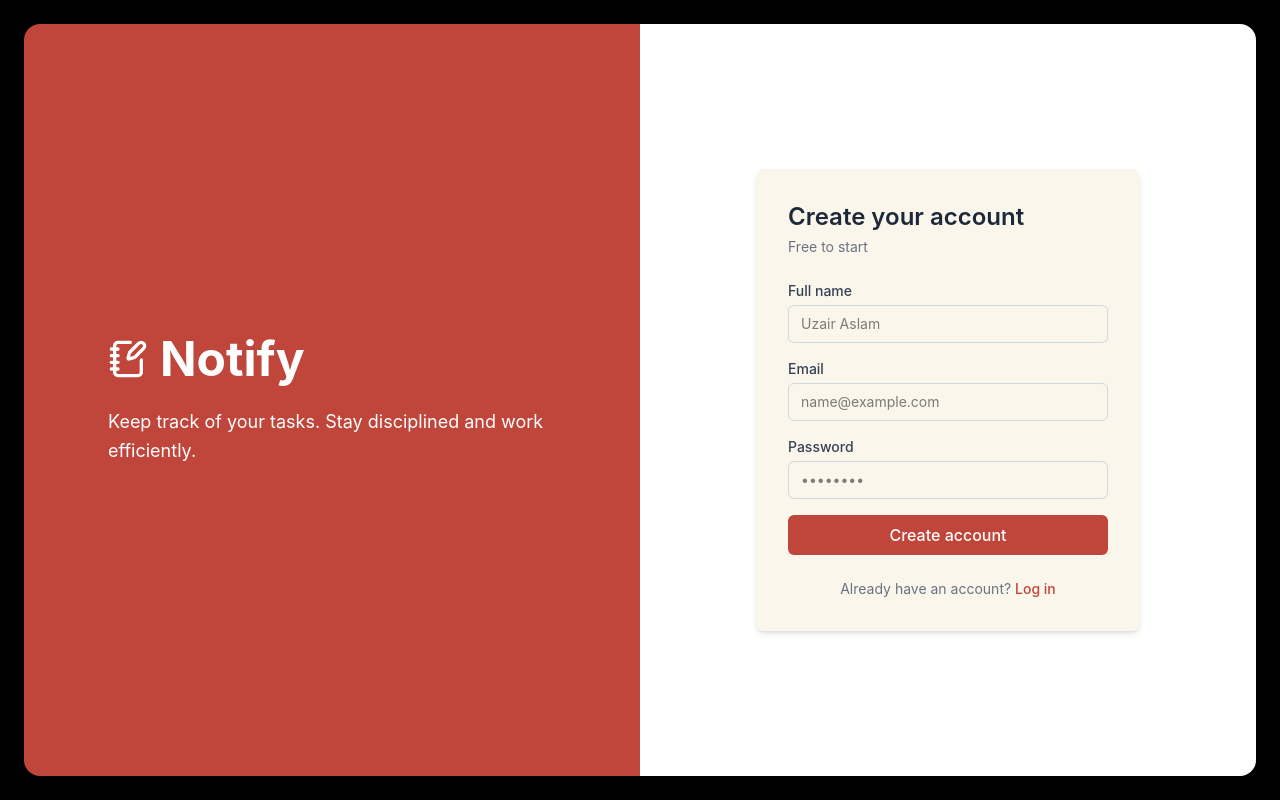
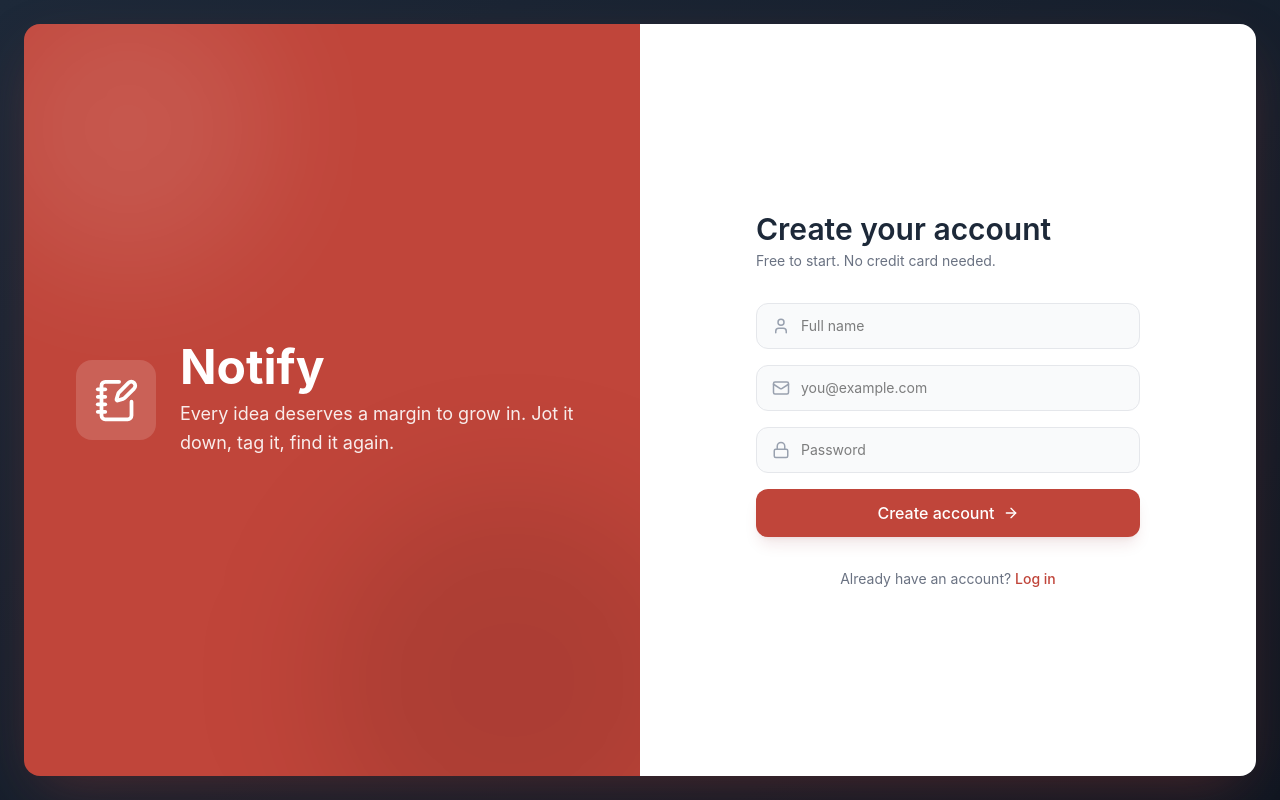
Before and after one commit to 10pshine-cohort-9/cohort-9-mern-7127-uzair, a React (Vite) app in the folder frontend/: page /signup in a window 1280 px wide. Built offline with nearby package versions, Linux system fonts and the light colour scheme.

Commit message:
Refactoring: Frontend Code Refactored for better UI experience

```diff
--- a/frontend/src/pages/Login.tsx
+++ b/frontend/src/pages/Login.tsx
@@ -1,95 +1,95 @@
 import { useState } from 'react'
 import { Link, useNavigate } from 'react-router-dom'
-import type { JSX } from 'react'
-import AuthCard from '../components/AuthCard'
-import { NotebookPen } from 'lucide-react'
+import { NotebookPen, Mail, Lock, ArrowRight } from 'lucide-react'
 import { login } from '../services/authService'
 
-
-const Login = ():JSX.Element => {
+const Login = () => {
   const [email, setEmail] = useState('')
   const [password, setPassword] = useState('')
-  const [error, setError] = useState('');
-  const navigate = useNavigate();
+  const [error, setError] = useState('')
+  const navigate = useNavigate()
 
   const handleSubmit = async (e: React.FormEvent<HTMLFormElement>) => {
     e.preventDefault()
-    setError('');
-
     try {
-      await login(email, password);
-      navigate('/dashboard');
-
+      await login(email, password)
+      navigate('/dashboard')
     } catch (error) {
-      setError(error instanceof Error ? error.message : 'Something went wrong');
+      setError(error instanceof Error ? error.message : 'Login failed')
     }
   }
 
   return (
-    <div className="min-h-screen bg-black flex items-center justify-center p-3 md:p-6">
-      <div className="w-full h-[calc(100vh-1.5rem)] md:h-[calc(100vh-3rem)] rounded-2xl overflow-hidden flex shadow-2xl">
-        <div className="hidden md:flex w-1/2 bg-[#C0453A] text-white items-center justify-center px-12">
-          <div className="max-w-md">
-            <div className="flex items-center gap-3 mb-6">
-              <NotebookPen size={40} />
-              <h1 className="text-5xl font-bold">Notify</h1>
-              </div>
-              <p className="text-lg leading-relaxed">
-                Keep track of your tasks. Stay disciplined and work efficiently.
+    <div className="min-h-screen bg-linear-to-br from-[#1D2939] to-[#0F1621] flex items-center justify-center p-3 md:p-6">
+      <div className="w-full h-[calc(100vh-1.5rem)] md:h-[calc(100vh-3rem)] rounded-2xl overflow-hidden flex shadow-[0_20px_60px_-15px_rgba(192,69,58,0.35)]">
+
+        <div className="hidden md:flex relative w-1/2 bg-[#C0453A] text-white items-center justify-center px-12 overflow-hidden">
+          <div className="absolute w-72 h-72 bg-white/10 rounded-full blur-3xl -top-10 -left-10" />
+          <div className="absolute w-96 h-96 bg-black/10 rounded-full blur-3xl -bottom-24 -right-16" />
+
+          <div className="relative max-w-lg flex items-center gap-6">
+            <div className="w-20 h-20 rounded-2xl bg-white/15 flex items-center justify-center flex-shrink-0">
+              <NotebookPen size={45} />
+            </div>
+            <div>
+              <h1 className="text-5xl font-bold mb-2">Notify</h1>
+              <p className="text-lg leading-relaxed text-white/90">
+                Every idea deserves a margin to grow in. Jot it down, tag it, find it again.
               </p>
+            </div>
           </div>
         </div>
 
         <div className="w-full md:w-1/2 flex items-center justify-center px-8 py-12 bg-white overflow-y-auto">
-          <AuthCard
-            title="Welcome back"
-            subtitle="Log in to continue to Notify"
-            footer={
-              <>
-                Don't have an account? <Link to="/signup" className="text-[#C0453A] font-medium">Sign up</Link>
-              </>
-            }
-          >
-            {error && <p className="text-red-500 text-sm mb-4">{error}</p>}
+          <div className="w-full max-w-sm">
+            <h2 className="text-3xl font-semibold text-[#1D2939] mb-1">Welcome back</h2>
+            <p className="text-sm text-gray-500 mb-8">Log in to continue to Notify</p>
+
+            {error && (
+              <p className="text-sm text-red-600 bg-red-50 rounded-lg px-3 py-2 mb-4">{error}</p>
+            )}
+
             <form onSubmit={handleSubmit} className="space-y-4">
-              <div>
-                <label htmlFor="email" className="block text-sm font-medium text-gray-700 mb-1">
-                  Email
-                </label>
+              <div className="relative">
+                <Mail size={18} className="absolute left-4 top-1/2 -translate-y-1/2 text-gray-400" />
                 <input
-                  id="email"
                   type="email"
                   placeholder="you@example.com"
                   value={email}
                   onChange={(e) => setEmail(e.target.value)}
                   required
-                  className="w-full border border-gray-300 rounded-md px-3 py-2 text-sm focus:outline-none focus:ring-2 focus:ring-[#C0453A]"
+                  className="w-full border border-gray-200 rounded-xl pl-11 pr-4 py-3 text-sm bg-gray-50 focus:bg-white focus:outline-none focus:ring-2 focus:ring-[#C0453A] focus:border-transparent transition"
                 />
               </div>
 
-              <div>
-                <label htmlFor="password" className="block text-sm font-medium text-gray-700 mb-1">
-                  Password
-                </label>
+              <div className="relative">
+                <Lock size={18} className="absolute left-4 top-1/2 -translate-y-1/2 text-gray-400" />
                 <input
-                  id="password"
                   type="password"
-                  placeholder="••••••••"
+                  placeholder="Password"
                   value={password}
                   onChange={(e) => setPassword(e.target.value)}
                   required
-                  className="w-full border border-gray-300 rounded-md px-3 py-2 text-sm focus:outline-none focus:ring-2 focus:ring-[#C0453A]"
+                  className="w-full border border-gray-200 rounded-xl pl-11 pr-4 py-3 text-sm bg-gray-50 focus:bg-white focus:outline-none focus:ring-2 focus:ring-[#C0453A] focus:border-transparent transition"
                 />
               </div>
 
               <button
                 type="submit"
-                className="w-full bg-[#C0453A] text-white font-medium py-2 rounded-md hover:opacity-90 transition"
+                className="w-full flex items-center justify-center gap-2 bg-[#C0453A] text-white font-medium py-3 rounded-xl shadow-lg shadow-red-900/10 hover:shadow-red-900/20 hover:-translate-y-0.5 transition-all"
               >
                 Log in
+                <ArrowRight size={16} />
               </button>
             </form>
-          </AuthCard>
+
+            <p className="text-sm text-gray-500 text-center mt-8">
+              Don't have an account?{' '}
+              <Link to="/signup" className="text-[#C0453A] font-medium">
+                Sign up
+              </Link>
+            </p>
+          </div>
         </div>
       </div>
     </div>
--- a/frontend/src/pages/Profile.tsx
+++ b/frontend/src/pages/Profile.tsx
@@ -1,7 +1,7 @@
 import type { JSX } from 'react'
-import { useState, useEffect } from 'react'
+import { useState, useEffect, useRef } from 'react'
 import { useNavigate } from 'react-router-dom'
-import { User } from 'lucide-react'
+import { User, Mail, Camera } from 'lucide-react'
 import { getProfile, uploadProfilePicture } from '../services/authService'
 import Sidebar from '../components/Sidebar'
 
@@ -15,6 +15,7 @@ const Profile = (): JSX.Element => {
   const [profile, setProfile] = useState<UserProfile | null>(null)
   const [error, setError] = useState('')
   const [uploading, setUploading] = useState(false)
+  const fileInputRef = useRef<HTMLInputElement>(null)
   const navigate = useNavigate()
 
   useEffect(() => {
@@ -53,42 +54,83 @@ const Profile = (): JSX.Element => {
     <div className="min-h-screen flex bg-white">
       <Sidebar />
 
-      <div className="flex-1 flex items-center justify-center px-8">
-        <div className="w-full max-w-sm bg-[#FAF6EC] rounded-lg shadow-md p-8 text-center">
-          {error && <p className="text-sm text-red-600 mb-4">{error}</p>}
+      <div className="flex-1 flex flex-col overflow-y-auto">
+        {error && (
+          <p className="text-sm text-red-600 bg-red-50 px-6 py-2">{error}</p>
+        )}
 
         {profile ? (
           <>
+            <div className="h-56 bg-linear-to-br from-[#1D2939] to-[#0F1621] relative shrink-0 overflow-hidden">
+              <div className="absolute w-96 h-96 bg-[#C0453A]/20 rounded-full blur-3xl -top-20 -right-20" />
+              <div className="absolute w-64 h-64 bg-white/5 rounded-full blur-3xl -bottom-32 left-1/4" />
+            </div>
+
+            <div className="flex-1 px-8 md:px-16 pb-16">
+              <div className="-mt-16 flex flex-col items-center">
+                <div className="relative group">
                   {profile.profilePicture ? (
                     <img
                       src={`${import.meta.env.VITE_API_URL}${profile.profilePicture}`}
                       alt={profile.name}
-                  className="w-24 h-24 rounded-full mx-auto mb-4 object-cover"
+                      className="w-32 h-32 rounded-full object-cover ring-4 ring-white shadow-lg"
                     />
                   ) : (
-                <div className="w-24 h-24 rounded-full bg-[#1D2939] flex items-center justify-center mx-auto mb-4">
-                  <User size={40} color="#FAF6EC" />
+                    <div className="w-32 h-32 rounded-full bg-[#1D2939] flex items-center justify-center ring-4 ring-white shadow-lg">
+                      <User size={50} color="#FAF6EC" />
                     </div>
                   )}
 
-              <label htmlFor="profilePicture" className="block text-sm text-[#C0453A] font-medium cursor-pointer mb-4">
-                {uploading ? 'Uploading...' : profile.profilePicture ? 'Change photo' : 'Add photo'}
-              </label>
+                  <button
+                    onClick={() => fileInputRef.current?.click()}
+                    className="absolute inset-0 rounded-full bg-black/50 opacity-0 group-hover:opacity-100 transition-opacity flex items-center justify-center"
+                  >
+                    <Camera size={24} color="white" />
+                  </button>
+
                   <input
-                id="profilePicture"
+                    ref={fileInputRef}
                     type="file"
                     accept="image/*"
                     onChange={handleFileChange}
                     className="hidden"
                   />
+                </div>
 
-              <h1 className="text-xl font-semibold text-[#1D2939]">{profile.name}</h1>
-              <p className="text-sm text-gray-500">{profile.email}</p>
+                {uploading && (
+                  <p className="text-xs text-gray-400 mt-2">Uploading...</p>
+                )}
+
+                <h1 className="text-2xl font-semibold text-[#1D2939] mt-4">{profile.name}</h1>
+                <p className="text-sm text-gray-500 mt-1">{profile.email}</p>
+              </div>
+
+              <div className="max-w-2xl mx-auto mt-12 grid grid-cols-1 md:grid-cols-2 gap-4">
+                <div className="flex items-center gap-3 px-5 py-4 bg-[#FAF6EC] rounded-xl">
+                  <div className="w-10 h-10 rounded-lg bg-white flex items-center justify-center shrink-0">
+                    <User size={18} color="#C0453A" />
+                  </div>
+                  <div>
+                    <p className="text-xs text-gray-500">Full name</p>
+                    <p className="text-sm text-[#1D2939] font-medium">{profile.name}</p>
+                  </div>
+                </div>
+
+                <div className="flex items-center gap-3 px-5 py-4 bg-[#FAF6EC] rounded-xl">
+                  <div className="w-10 h-10 rounded-lg bg-white flex items-center justify-center shrink-0">
+                    <Mail size={18} color="#C0453A" />
+                  </div>
+                  <div>
+                    <p className="text-xs text-gray-500">Email address</p>
+                    <p className="text-sm text-[#1D2939] font-medium">{profile.email}</p>
+                  </div>
+                </div>
+              </div>
+            </div>
           </>
         ) : (
-            <p className="text-gray-400">Loading...</p>
+          <p className="text-gray-400 text-center mt-20">Loading...</p>
         )}
-        </div>
       </div>
     </div>
   )
--- a/frontend/src/pages/SignUp.tsx
+++ b/frontend/src/pages/SignUp.tsx
@@ -1,110 +1,107 @@
 import { useState } from 'react'
-import { Link } from 'react-router-dom'
-import type { JSX } from 'react'
-import AuthCard from '../components/AuthCard'
-import { NotebookPen } from 'lucide-react'
-import { useNavigate } from 'react-router-dom'
+import { Link, useNavigate } from 'react-router-dom'
+import { NotebookPen, User, Mail, Lock, ArrowRight } from 'lucide-react'
 import { signup } from '../services/authService'
 
-const SignUp = ():JSX.Element => {
+const SignUp = () => {
   const [name, setName] = useState('')
   const [email, setEmail] = useState('')
   const [password, setPassword] = useState('')
   const [error, setError] = useState('')
-  const navigate = useNavigate();
+  const navigate = useNavigate()
 
   const handleSubmit = async (e: React.FormEvent<HTMLFormElement>) => {
     e.preventDefault()
-    setError('');
     try {
-      await signup(name, email, password);
-      navigate('/dashboard');
-
+      await signup(name, email, password)
+      navigate('/dashboard')
     } catch (error) {
-      setError(error instanceof Error? error.message : "Something went wrong!");
+      setError(error instanceof Error ? error.message : 'Signup failed')
     }
   }
 
   return (
-    <div className="min-h-screen bg-black flex items-center justify-center p-3 md:p-6">
-      <div className="w-full h-[calc(100vh-1.5rem)] md:h-[calc(100vh-3rem)] rounded-2xl overflow-hidden flex shadow-2xl">
-        <div className="hidden md:flex w-1/2 bg-[#C0453A] text-white items-center justify-center px-12">
-          <div className="max-w-md">
-            <div className="flex items-center gap-3 mb-6">
-              <NotebookPen size={40} />
-              <h1 className="text-5xl font-bold">Notify</h1>
-              </div>
-              <p className="text-lg leading-relaxed">
-                Keep track of your tasks. Stay disciplined and work efficiently.
+    <div className="min-h-screen bg-linear-to-br from-[#1D2939] to-[#0F1621] flex items-center justify-center p-3 md:p-6">
+      <div className="w-full h-[calc(100vh-1.5rem)] md:h-[calc(100vh-3rem)] rounded-2xl overflow-hidden flex shadow-[0_20px_60px_-15px_rgba(192,69,58,0.35)]">
+        <div className="hidden md:flex relative w-1/2 bg-[#C0453A] text-white items-center justify-center px-12 overflow-hidden">
+          <div className="absolute w-72 h-72 bg-white/10 rounded-full blur-3xl -top-10 -left-10" />
+          <div className="absolute w-96 h-96 bg-black/10 rounded-full blur-3xl -bottom-24 -right-16" />
+
+          <div className="relative max-w-lg flex items-center gap-6">
+            <div className="w-20 h-20 rounded-2xl bg-white/15 flex items-center justify-center flex-shrink-0">
+              <NotebookPen size={45} />
+            </div>
+            <div>
+              <h1 className="text-5xl font-bold mb-2">Notify</h1>
+              <p className="text-lg leading-relaxed text-white/90">
+                Every idea deserves a margin to grow in. Jot it down, tag it, find it again.
               </p>
+            </div>
           </div>
         </div>
 
         <div className="w-full md:w-1/2 flex items-center justify-center px-8 py-12 bg-white overflow-y-auto">
-          <AuthCard
-            title="Create your account"
-            subtitle="Free to start"
-            footer={
-              <>
-                Already have an account? <Link to="/login" className="text-[#C0453A] font-medium">Log in</Link>
-              </>
-            }
-          >
-            {error && <p className="text-red-500 text-sm mb-4">{error}</p>}
+          <div className="w-full max-w-sm">
+            <h2 className="text-3xl font-semibold text-[#1D2939] mb-1">Create your account</h2>
+            <p className="text-sm text-gray-500 mb-8">Free to start. No credit card needed.</p>
+
+            {error && (
+              <p className="text-sm text-red-600 bg-red-50 rounded-lg px-3 py-2 mb-4">{error}</p>
+            )}
+
             <form onSubmit={handleSubmit} className="space-y-4">
-              <div>
-                <label htmlFor="name" className="block text-sm font-medium text-gray-700 mb-1">
-                  Full name
-                </label>
+              <div className="relative">
+                <User size={18} className="absolute left-4 top-1/2 -translate-y-1/2 text-gray-400" />
                 <input
-                  id="name"
                   type="text"
-                  placeholder="Uzair Aslam"
+                  placeholder="Full name"
                   value={name}
                   onChange={(e) => setName(e.target.value)}
                   required
-                  className="w-full border border-gray-300 rounded-md px-3 py-2 text-sm focus:outline-none focus:ring-2 focus:ring-[#C0453A]"
+                  className="w-full border border-gray-200 rounded-xl pl-11 pr-4 py-3 text-sm bg-gray-50 focus:bg-white focus:outline-none focus:ring-2 focus:ring-[#C0453A] focus:border-transparent transition"
                 />
               </div>
 
-              <div>
-                <label htmlFor="email" className="block text-sm font-medium text-gray-700 mb-1">
-                  Email
-                </label>
+              <div className="relative">
+                <Mail size={18} className="absolute left-4 top-1/2 -translate-y-1/2 text-gray-400" />
                 <input
-                  id="email"
                   type="email"
-                  placeholder="name@example.com"
+                  placeholder="you@example.com"
                   value={email}
                   onChange={(e) => setEmail(e.target.value)}
                   required
-                  className="w-full border border-gray-300 rounded-md px-3 py-2 text-sm focus:outline-none focus:ring-2 focus:ring-[#C0453A]"
+                  className="w-full border border-gray-200 rounded-xl pl-11 pr-4 py-3 text-sm bg-gray-50 focus:bg-white focus:outline-none focus:ring-2 focus:ring-[#C0453A] focus:border-transparent transition"
                 />
               </div>
 
-              <div>
-                <label htmlFor="password" className="block text-sm font-medium text-gray-700 mb-1">
-                  Password
-                </label>
+              <div className="relative">
+                <Lock size={18} className="absolute left-4 top-1/2 -translate-y-1/2 text-gray-400" />
                 <input
-                  id="password"
                   type="password"
-                  placeholder="••••••••"
+                  placeholder="Password"
                   value={password}
                   onChange={(e) => setPassword(e.target.value)}
                   required
-                  className="w-full border border-gray-300 rounded-md px-3 py-2 text-sm focus:outline-none focus:ring-2 focus:ring-[#C0453A]"
+                  className="w-full border border-gray-200 rounded-xl pl-11 pr-4 py-3 text-sm bg-gray-50 focus:bg-white focus:outline-none focus:ring-2 focus:ring-[#C0453A] focus:border-transparent transition"
                 />
               </div>
 
               <button
                 type="submit"
-                className="w-full bg-[#C0453A] text-white font-medium py-2 rounded-md hover:opacity-90 transition"
+                className="w-full flex items-center justify-center gap-2 bg-[#C0453A] text-white font-medium py-3 rounded-xl shadow-lg shadow-red-900/10 hover:shadow-red-900/20 hover:-translate-y-0.5 transition-all"
               >
                 Create account
+                <ArrowRight size={16} />
               </button>
             </form>
-          </AuthCard>
+
+            <p className="text-sm text-gray-500 text-center mt-8">
+              Already have an account?{' '}
+              <Link to="/login" className="text-[#C0453A] font-medium">
+                Log in
+              </Link>
+            </p>
+          </div>
         </div>
       </div>
     </div>
```
Also changed, not shown: frontend/src/components/Sidebar.tsx (+17 -12 lines), frontend/src/components/emptyState.tsx (added, +23 -0 lines), frontend/src/index.css (+13 -0 lines), frontend/src/pages/Dashboard.tsx (+33 -64 lines), frontend/src/utils/formatTime.ts (added, +15 -0 lines), frontend/public/Empty-state.png (added). Lines whose indentation alone changed are shown as unchanged.
